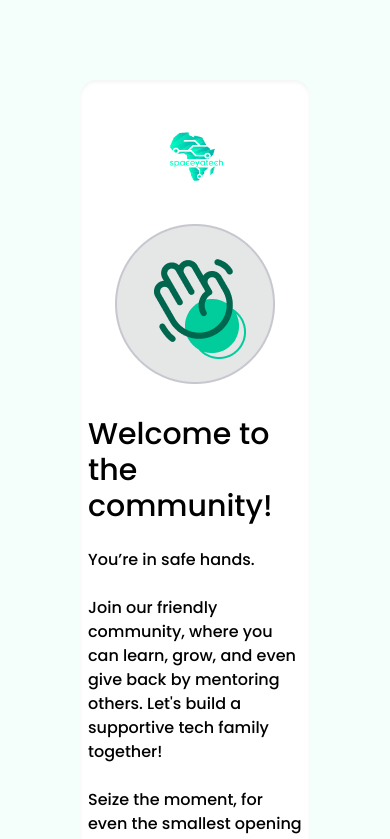
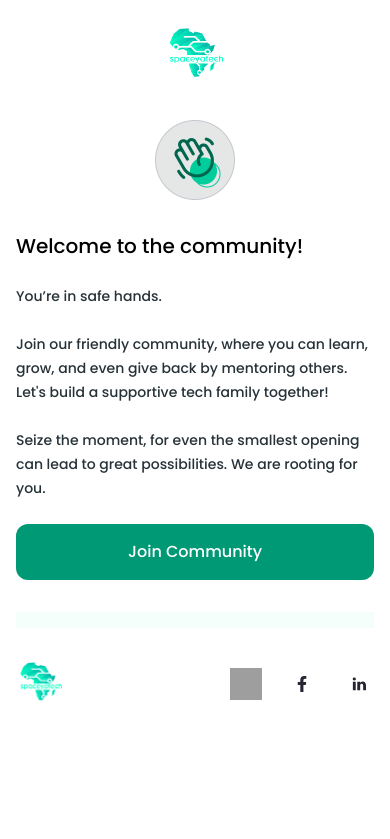
Before and after one commit to SpaceyaTech/SYT-Web-Redesign, a React (Vite) app: page /welcome in a window 390 px wide. Shown: the top 839 px of the page. Built offline with nearby package versions, Linux system fonts and the light colour scheme; no server answers; grey boxes are pictures that could not be loaded.

Commit message:
:art: mobile screen

```diff
--- a/src/APP/pages/email-templates/Welcome.jsx
+++ b/src/APP/pages/email-templates/Welcome.jsx
@@ -6,14 +6,20 @@ import logo from "../../../assets/images/sytLogo.png";
 
 function Welcome() {
   return (
-    <main className="bg-[#F4FFFC] p-20">
-      <section className="bg-white max-w-[640px] rounded-2xl shadow-inner mx-auto flex items-center flex-col gap-8 px-2 md:px-0 py-12">
+    <main className="bg-[#F4FFFC] md:py-4">
+      <section className="bg-white max-w-[640px] md:rounded-2xl md:shadow-inner mx-auto flex items-center flex-col gap-8 px-4 md:px-0 py-6 md:py-12">
         <img src={logo} alt="logo" className="h-16 w-16 object-contain" />
 
-        <img src={wave} alt="wave" className="w-40 h-40 object-cover" />
-        <div className="flex flex-col items-start gap-6 max-w-xl mb-6">
-          <h2 className="text-3xl font-medium">Welcome to the community!</h2>
-          <p className="text-base font-normal">
+        <img
+          src={wave}
+          alt="wave"
+          className="w-20 md:w-40 h-20 md:h-40 object-cover"
+        />
+        <div className="flex flex-col items-start gap-6 max-w-xl md:mb-6">
+          <h2 className="text-xl md:text-3xl font-medium">
+            Welcome to the community!
+          </h2>
+          <p className="text-[#263238] text-sm leading-6 md:text-base font-normal">
             You’re in safe hands.
             <br />
             <br />
@@ -28,14 +34,20 @@ function Welcome() {
 
           <button
             type="button"
-            className="mx-auto mt-6 px-11 py-4 w-fit text-white text-base bg-[#009975] rounded-xl"
+            className="mx-auto md:mt-6 md:px-11 py-4 w-full md:w-fit text-white text-base bg-[#009975] rounded-xl"
           >
             Join Community
           </button>
         </div>
 
+        <div className="h-4 bg-[#F4FFFC] w-full" />
+
         <div className="flex items-center justify-between w-full max-w-xl">
-          <img src={logo} alt="logo" className="h-16 w-16 object-cover" />
+          <img
+            src={logo}
+            alt="logo"
+            className="h-12 md:h-16 w-12 md:w-16 object-cover"
+          />
 
           <div className="flex items-center gap-6">
             <a
```
